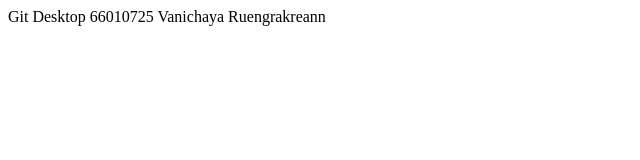
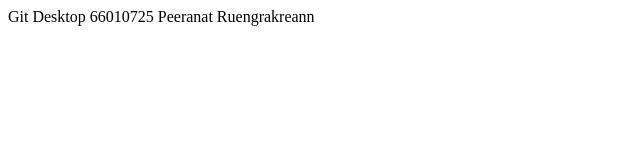
Before and after one commit to vanichaya04/git101, a plain HTML site: page index.html in a window 1280 px wide. Shown: the full height of the page, 0-640 px from the left. Drawn offline with Linux system fonts and the light colour scheme.

Commit message:
Update index.html

```diff
--- a/index.html
+++ b/index.html
@@ -6,6 +6,6 @@
     <title>Document</title>
 </head>
 <body>
-    Git Desktop 66010725 Vanichaya Ruengrakreann
+    Git Desktop 66010725 Peeranat Ruengrakreann
 </body>
 </html>
```
